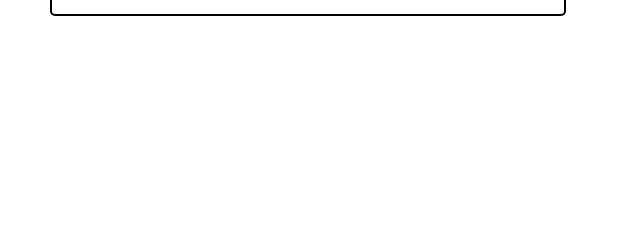
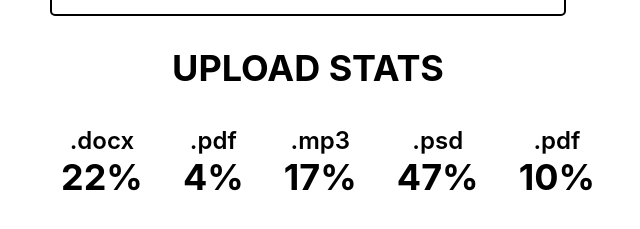
Before and after one commit to Bogdan8633/goit-react-hw-01-components, a React (Create React App) app: page / in a window 1280 px wide. Shown: the part 579-808 px from the top of the page, without its empty margins (332-972 px from the left). Built offline with nearby package versions, Linux system fonts and the light colour scheme.

Commit message:
task2-done

```diff
--- a/src/components/App.jsx
+++ b/src/components/App.jsx
@@ -1,5 +1,7 @@
 import Profile from './Profile/Profile';
 import user from '../data/task1/user.json';
+import data from '../data/task2/data.json';
+import Statistics from './Statistics/Statistics';
 
 export const App = () => {
   return (
@@ -9,30 +11,11 @@ export const App = () => {
         tag={user.tag}
         location={user.location}
         avatar={user.avatar}
-        // stats=""
         followers={user.stats.followers}
         views={user.stats.views}
         likes={user.stats.likes}
       ></Profile>
+      <Statistics title="UPLOAD STATS" stats={data}></Statistics>
     </>
-
-    // username — имя пользователя
-    // tag — тег в социальной сети без @
-    // location — город и страна
-    // avatar — ссылка на изображение
-    // stats — объект с информацией об активности
-
-    // <div
-    //   style={{
-    //     height: '100vh',
-    //     display: 'flex',
-    //     justifyContent: 'center',
-    //     alignItems: 'center',
-    //     fontSize: 40,
-    //     color: '#010101',
-    //   }}
-    // >
-    //   React homework template
-    // </div>
   );
 };
--- /dev/null
+++ b/src/components/Statistics/Statistics.jsx
@@ -0,0 +1,36 @@
+import PropTypes from 'prop-types';
+
+import styles from './statistics.module.css';
+
+const Statistics = ({ title, stats }) => {
+  const elements = stats.map(({ id, label, percentage }) => (
+    <li key={id} className={styles.item}>
+      <span className={styles.label}>{label}</span>
+      <span className={styles.percentage}>{percentage}%</span>
+    </li>
+  ));
+  return (
+    <section className={styles.statistics}>
+      {title && <h2 className={styles.title}>{title}</h2>}
+
+      <ul className={styles.list}>{elements}</ul>
+    </section>
+  );
+};
+
+export default Statistics;
+
+Statistics.defaultProps = {
+  stats: [],
+};
+
+Statistics.propTypes = {
+  title: PropTypes.string,
+  stats: PropTypes.arrayOf(
+    PropTypes.shape({
+      id: PropTypes.string.isRequired,
+      label: PropTypes.string.isRequired,
+      percentage: PropTypes.number.isRequired,
+    })
+  ),
+};
--- /dev/null
+++ b/src/components/Statistics/statistics.module.css
@@ -0,0 +1,34 @@
+.statistics {
+  padding-top: 30px;
+  padding-bottom: 30px;
+}
+
+.title {
+  font-size: 36px;
+  font-weight: 700;
+  text-align: center;
+  margin: 0;
+}
+
+.list {
+  list-style: none;
+  display: flex;
+  justify-content: center;
+}
+
+.item {
+  padding: 20px;
+}
+
+.label {
+  display: block;
+  font-size: 24px;
+  font-weight: 600;
+  text-align: center;
+}
+
+.percentage {
+  font-size: 36px;
+  font-weight: 700;
+  text-align: center;
+}
--- /dev/null
+++ b/src/data/task2/data.json
@@ -0,0 +1,7 @@
+[
+  { "id": "id-1", "label": ".docx", "percentage": 22 },
+  { "id": "id-2", "label": ".pdf", "percentage": 4 },
+  { "id": "id-3", "label": ".mp3", "percentage": 17 },
+  { "id": "id-4", "label": ".psd", "percentage": 47 },
+  { "id": "id-5", "label": ".pdf", "percentage": 10 }
+]
```
